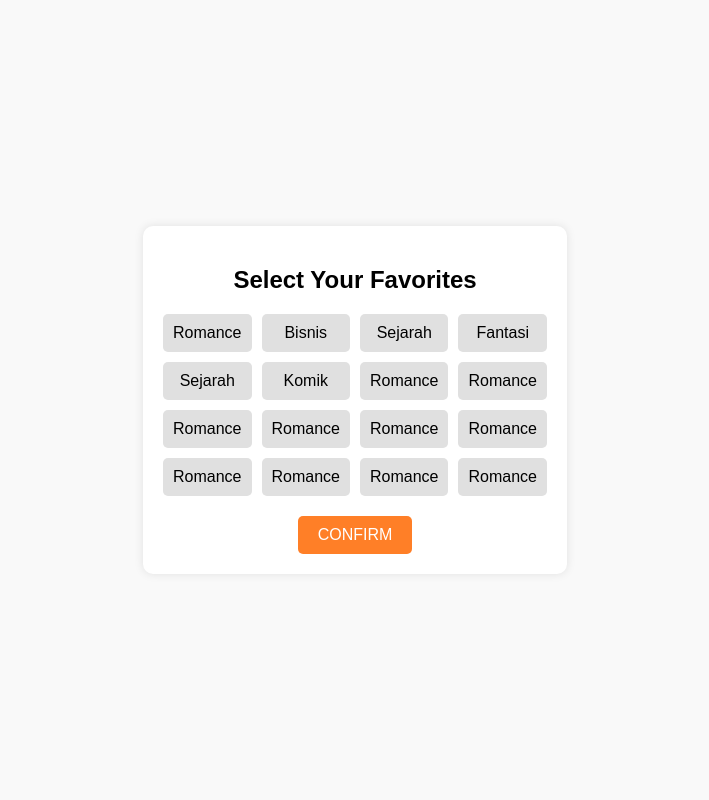
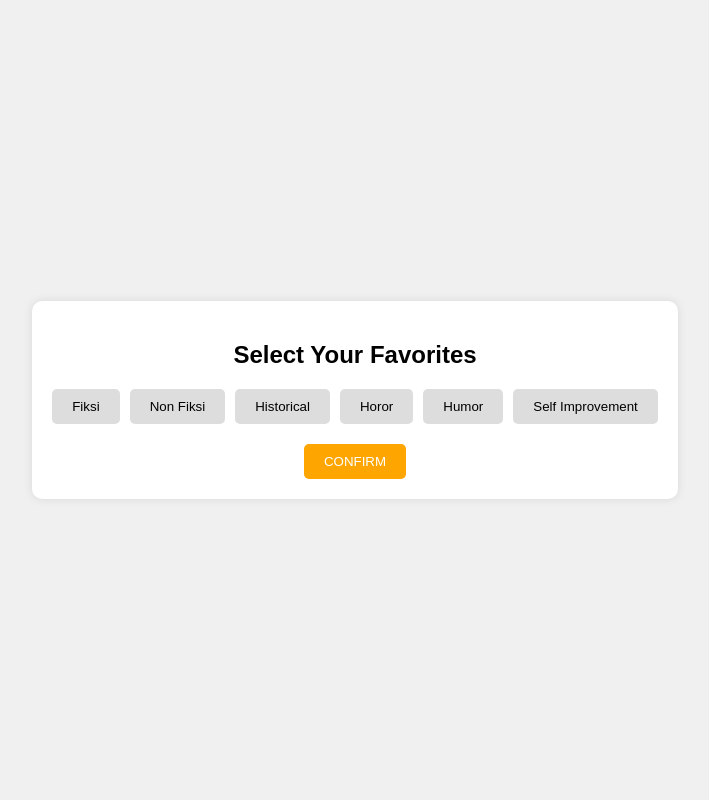
Before and after one commit to FauzanAmirudin/Rekomendasi_Buku, a PHP site: page /pemilihan_genre.html in a window 1280 px wide. Shown: the whole page, without its empty margins (285-994 px from the left). Run offline with PHP 8.4, Linux system fonts and the light colour scheme.

Commit message:
tinggal fungsi

```diff
--- a/css/pemilihan_genre.css
+++ b/css/pemilihan_genre.css
@@ -1,52 +1,50 @@
 body {
     font-family: Arial, sans-serif;
-    background-color: #f9f9f9;
     display: flex;
     justify-content: center;
     align-items: center;
     height: 100vh;
     margin: 0;
+    background-color: #f0f0f0;
 }
 
 .container {
-    background-color: white;
+    text-align: center;
+    background-color: #fff;
+    padding: 20px;
     border-radius: 10px;
-    box-shadow: 0 0 10px rgba(0, 0, 0, 0.1);
-    padding: 20px;
-    text-align: center;
+    box-shadow: 0 0 10px rgba(0,0,0,0.1);
 }
 
-h2 {
-    margin-bottom: 20px;
-}
-
-.grid {
-    display: grid;
-    grid-template-columns: repeat(4, 1fr);
+.buttons {
+    display: flex;
+    flex-wrap: wrap;
+    justify-content: center;
     gap: 10px;
     margin-bottom: 20px;
 }
 
-.genre {
-    background-color: #e0e0e0;
-    border-radius: 5px;
-    padding: 10px;
-    text-align: center;
-    cursor: pointer;
-    text-decoration: none;
-    color: black;
-}
-
-.confirm {
-    background-color: #ff7f27;
+.buttons button {
+    padding: 10px 20px;
     border: none;
     border-radius: 5px;
-    color: white;
-    padding: 10px 20px;
-    font-size: 16px;
+    background-color: #ddd;
     cursor: pointer;
 }
 
-.confirm:hover {
-    background-color: #e66a00;
+.buttons button:hover {
+    background-color: #ccc;
 }
+
+.confirm-button {
+    padding: 10px 20px;
+    border: none;
+    border-radius: 5px;
+    background-color: orange;
+    color: white;
+    cursor: pointer;
+}
+
+.confirm-button:hover {
+    background-color: darkorange;
+}
--- a/pemilihan_genre.html
+++ b/pemilihan_genre.html
@@ -4,30 +4,20 @@
     <meta charset="UTF-8">
     <meta name="viewport" content="width=device-width, initial-scale=1.0">
     <title>Select Your Favorites</title>
-    <link rel="stylesheet" href="./css/pemilihan_genre.css">
+    <link rel="stylesheet" href="../css/pemilihan_genre.css">
 </head>
 <body>
     <div class="container">
         <h2>Select Your Favorites</h2>
-        <div class="grid">
-            <a class="genre" href="search.html">Romance</a>
-            <div class="genre">Bisnis</div>
-            <div class="genre">Sejarah</div>
-            <div class="genre">Fantasi</div>
-            <div class="genre">Sejarah</div>
-            <div class="genre">Komik</div>
-            <div class="genre">Romance</div>
-            <div class="genre">Romance</div>
-            <div class="genre">Romance</div>
-            <div class="genre">Romance</div>
-            <div class="genre">Romance</div>
-            <div class="genre">Romance</div>
-            <div class="genre">Romance</div>
-            <div class="genre">Romance</div>
-            <div class="genre">Romance</div>
-            <div class="genre">Romance</div>
+        <div class="buttons">
+            <button>Fiksi</button>
+            <button>Non Fiksi</button>
+            <button>Historical</button>
+            <button>Horor</button>
+            <button>Humor</button>
+            <button>Self Improvement</button>
         </div>
-        <button class="confirm">CONFIRM</button>
+        <button class="confirm-button">CONFIRM</button>
     </div>
 </body>
 </html>
```
